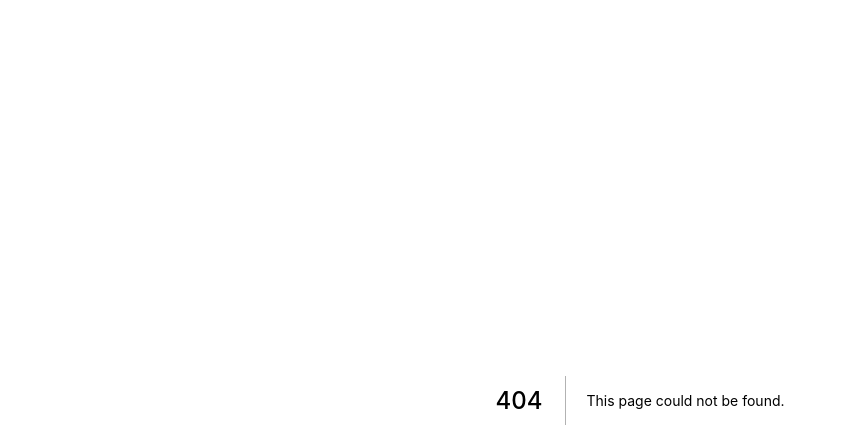
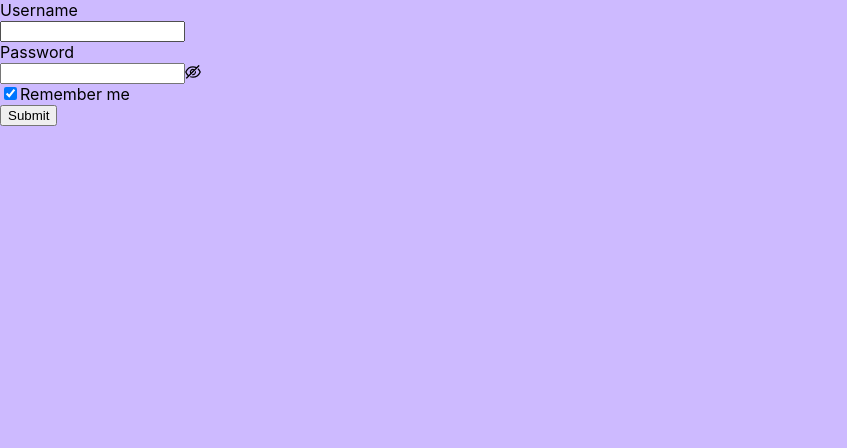
Before and after one commit to engineereng/neighbor.ly, a Next.js app in the folder frontend/: page /login in a window 1280 px wide. Before the commit this address had no page. Shown: the top 448 px of the page, without its empty margins (0-847 px from the left). Built offline with nearby package versions, Linux system fonts and the light colour scheme.

Commit message:
login page

```diff
--- /dev/null
+++ b/frontend/components/SignIn.js
@@ -0,0 +1,62 @@
+import { Form, Input, Button, Checkbox } from 'antd';
+
+const layout = {
+  labelCol: { span: 8 },
+  wrapperCol: { span: 16 },
+};
+const tailLayout = {
+  wrapperCol: { offset: 8, span: 16 },
+};
+
+const formStyle = {
+    fontSize: '2em',
+
+}
+
+const SignIn = () => {
+  const onFinish = values => {
+    console.log('Success:', values);
+  };
+
+  const onFinishFailed = errorInfo => {
+    console.log('Failed:', errorInfo);
+  };
+
+  return (
+    <Form
+      {...layout}
+      name="basic"
+      initialValues={{ remember: true }}
+      onFinish={onFinish}
+      onFinishFailed={onFinishFailed}
+    >
+      <Form.Item
+        label="Username"
+        name="username"
+        rules={[{ required: true, message: 'Please input your username!' }]}
+      >
+        <Input />
+      </Form.Item>
+
+      <Form.Item
+        label="Password"
+        name="password"
+        rules={[{ required: true, message: 'Please input your password!' }]}
+      >
+        <Input.Password />
+      </Form.Item>
+
+      <Form.Item {...tailLayout} name="remember" valuePropName="checked">
+        <Checkbox>Remember me</Checkbox>
+      </Form.Item>
+
+      <Form.Item {...tailLayout}>
+        <Button type="primary" htmlType="submit">
+          Submit
+        </Button>
+      </Form.Item>
+    </Form>
+  );
+};
+
+export default SignIn;
--- /dev/null
+++ b/frontend/pages/login.js
@@ -0,0 +1,34 @@
+import Head from 'next/head'
+import SignIn from '../components/SignIn.js'
+
+
+
+export default function Home() {
+  return (
+    <div className="container">
+      <Head>
+        <title>Neighbor.ly</title>
+      </Head>
+
+    <div id="signIn">
+       <SignIn />
+    </div>
+
+      <style jsx global>{`
+        html,
+        body {
+          padding: 0;
+          margin: 0;
+          font-family: -apple-system, BlinkMacSystemFont, Segoe UI, Roboto,
+            Oxygen, Ubuntu, Cantarell, Fira Sans, Droid Sans, Helvetica Neue,
+            sans-serif;
+          background-color: #CDBAFF;
+        }
+
+        * {
+          box-sizing: border-box;
+        }
+      `}</style>
+    </div>
+  )
+}
```
Also changed, not shown: frontend/package.json (+7 -1 lines), frontend/pages/posts/first-post.js (deleted, +0 -14 lines), 1 other file (tests, documents, lock files or other folders).
